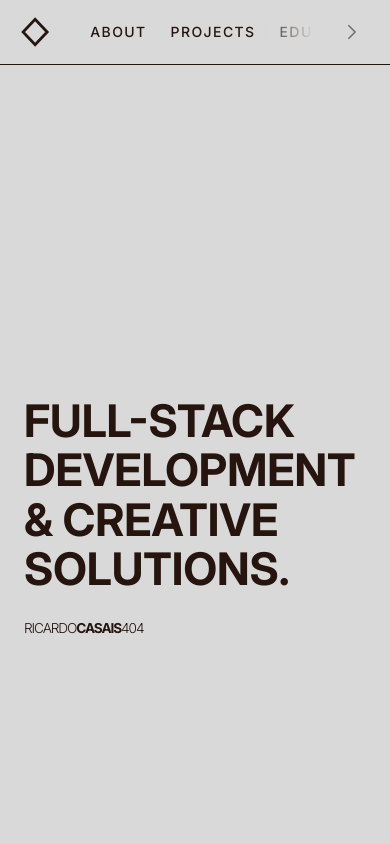
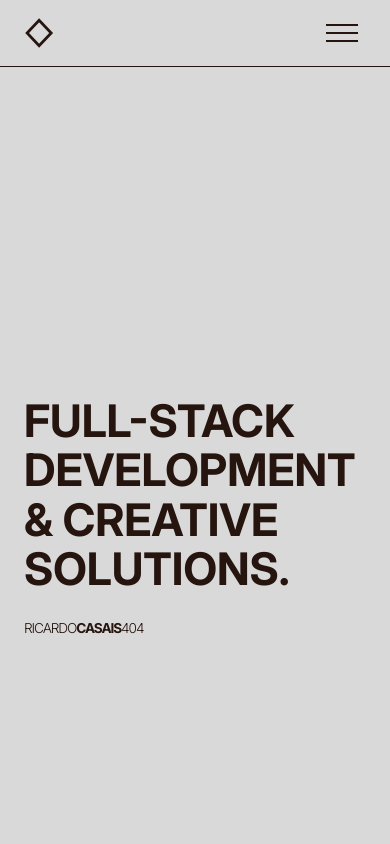
Before and after one commit to RicardoCasais404/personal-portfolio-v2, a Next.js app: page / in a window 390 px wide. Shown: the top 844 px of the page. Built offline with nearby package versions, Linux system fonts and the light colour scheme.

Commit message:
Refactors Navbar component to enhance mobile menu functionality and improve animation effects

```diff
--- a/src/components/Navbar.tsx
+++ b/src/components/Navbar.tsx
@@ -1,10 +1,12 @@
 "use client";
 
 import Link from "next/link";
+import { useState } from "react";
 import { Logo } from "@/components/Logo";
 import { useScrollSpy } from "@/hooks/useScrollSpy";
 import { cn } from "@/lib/utils";
 import { useSmoothScroll } from "@/components/SmoothScroll";
+import { motion, AnimatePresence } from "framer-motion";
 
 const navItems = [
   { name: "About", href: "#about" },
@@ -18,50 +20,74 @@ export function Navbar() {
   const activeSection = useScrollSpy();
   const lenis = useSmoothScroll();
 
+  // ESTADO: Controla se o menu mobile está aberto ou fechado
+  const [isOpen, setIsOpen] = useState(false);
+
   const handleScroll = (
     e: React.MouseEvent<HTMLAnchorElement>,
     href: string
   ) => {
     e.preventDefault();
+    // Ao clicar num link, fechamos o menu mobile primeiro
+    setIsOpen(false);
     if (lenis) {
       lenis.scrollTo(href, { duration: 1.5 });
     }
   };
 
   return (
+    <>
+      {/* --- BARRA FIXA (Header) --- */}
       <aside
         className={cn(
           "fixed left-0 top-0 z-50 flex w-full items-center bg-[#d9d9d9] border-b border-[#26150f]",
-        "flex-row px-5 py-4 gap-10",
-        "md:h-screen md:w-[100px] md:flex-col md:border-b-0 md:border-r md:py-10 md:px-0 md:justify-between md:gap-0"
+          // MOBILE: Barra horizontal simples (Logo esq + Botão dir)
+          "flex-row justify-between px-6 py-4",
+          // DESKTOP: Barra lateral vertical (Como estava antes)
+          "md:h-screen md:w-[100px] md:flex-col md:border-b-0 md:border-r md:py-10 md:px-0 md:justify-between"
         )}
       >
+        {/* 1. LOGÓTIPO (Visível sempre) */}
         <Link
           href="#hero"
           aria-label="Voltar ao topo"
           onClick={(e) => handleScroll(e, "#hero")}
-        className="shrink-0 z-20"
+          className="shrink-0 z-60" // z-60 para ficar acima do menu aberto
         >
           <Logo className="h-8 w-auto transition-transform duration-500 hover:rotate-90 md:h-9" />
         </Link>
 
-      <div className="flex-1 relative overflow-hidden md:overflow-visible md:w-full md:flex-1 md:flex md:flex-col md:items-center md:justify-center">
-        <nav
-          className={cn(
-            "flex items-center",
-            "flex-row w-full overflow-x-auto no-scrollbar gap-6 pr-32 mask-[linear-gradient(to_right,black_85%,transparent_100%)]",
-            "md:w-auto md:flex-col md:gap-10 md:overflow-visible md:pr-0 md:mask-none"
-          )}
+        {/* 2. BOTÃO HAMBÚRGUER (Só Mobile) */}
+        <button
+          onClick={() => setIsOpen(!isOpen)}
+          className="flex flex-col gap-1.5 z-60 md:hidden p-2"
+          aria-label="Toggle Menu"
         >
+          {/* Linhas do hambúrguer que rodam para fazer um X */}
+          <motion.span
+            animate={isOpen ? { rotate: 45, y: 8 } : { rotate: 0, y: 0 }}
+            className="w-8 h-0.5 bg-[#26150f] origin-center"
+          />
+          <motion.span
+            animate={isOpen ? { opacity: 0 } : { opacity: 1 }}
+            className="w-8 h-0.5 bg-[#26150f]"
+          />
+          <motion.span
+            animate={isOpen ? { rotate: -45, y: -8 } : { rotate: 0, y: 0 }}
+            className="w-8 h-0.5 bg-[#26150f] origin-center"
+          />
+        </button>
+
+        {/* 3. NAVEGAÇÃO DESKTOP (Escondida no Mobile) */}
+        <nav className="hidden md:flex md:flex-col md:gap-10 md:items-center">
           {navItems.map((item) => {
             const isActive = activeSection === item.href.substring(1);
-
             return (
               <Link
                 key={item.name}
                 href={item.href}
                 onClick={(e) => handleScroll(e, item.href)}
-                className="group relative flex items-center justify-center shrink-0"
+                className="group relative flex items-center justify-center"
               >
                 <span
                   className={cn(
@@ -71,21 +97,10 @@ export function Navbar() {
                 >
                   {item.name}
                 </span>
-
                 <span
                   className={cn(
                     "absolute bg-[#26150f] transition-all duration-300 ease-out",
-                    "-bottom-2 left-0 h-[0.5px]",
-                    // MUDANÇA: Adicionei group-active:w-full
-                    // Quando tocas (active), a linha enche, tal como no hover.
-                    isActive
-                      ? "w-full"
-                      : "w-0 group-hover:w-full group-active:w-full",
-
-                    "md:left-auto",
-                    "md:bottom-0 md:top-auto",
-                    "md:-right-1",
-                    "md:w-[0.5px] md:group-hover:w-[0.5px]",
+                    "md:left-auto md:bottom-0 md:top-auto md:-right-1 md:w-[0.5px] md:group-hover:w-[0.5px]",
                     isActive ? "md:h-full" : "md:h-0 md:group-hover:h-full"
                   )}
                 />
@@ -93,24 +108,40 @@ export function Navbar() {
             );
           })}
         </nav>
+      </aside>
 
-        <div className="absolute top-0 right-0 h-full flex items-center justify-end w-28 bg-linear-to-l from-[#d9d9d9] via-[#d9d9d9] to-transparent pointer-events-none md:hidden">
-          <svg
-            xmlns="http://www.w3.org/2000/svg"
-            fill="none"
-            viewBox="0 0 24 24"
-            strokeWidth={2}
-            stroke="currentColor"
-            className="w-5 h-5 text-[#26150f] animate-pulse mr-2"
+      {/* --- MENU FULLSCREEN MOBILE (Overlay) --- */}
+      <AnimatePresence>
+        {isOpen && (
+          <motion.div
+            initial={{ opacity: 0, y: "-100%" }} // Entra de cima
+            animate={{ opacity: 1, y: 0 }}
+            exit={{ opacity: 0, y: "-100%" }} // Sai para cima
+            transition={{ duration: 0.5, ease: [0.22, 1, 0.36, 1] }}
+            // Fixed inset-0: Cobre o ecrã todo. z-50: Fica por baixo do Logo/Botão (que são z-60)
+            className="fixed inset-0 z-50 bg-[#d9d9d9] flex flex-col justify-center px-6 md:hidden"
           >
-            <path
-              strokeLinecap="round"
-              strokeLinejoin="round"
-              d="M8.25 4.5l7.5 7.5-7.5 7.5"
-            />
-          </svg>
-        </div>
-      </div>
-    </aside>
+            <nav className="flex flex-col gap-8 items-end">
+              {navItems.map((item, index) => (
+                <motion.div
+                  key={item.name}
+                  initial={{ opacity: 0, x: 50 }}
+                  animate={{ opacity: 1, x: 0 }}
+                  transition={{ delay: 0.1 + index * 0.1 }} // Cascata
+                >
+                  <Link
+                    href={item.href}
+                    onClick={(e) => handleScroll(e, item.href)}
+                    className="text-4xl font-extrabold uppercase tracking-tight text-[#26150f]"
+                  >
+                    {item.name}
+                  </Link>
+                </motion.div>
+              ))}
+            </nav>
+          </motion.div>
+        )}
+      </AnimatePresence>
+    </>
   );
 }
```
Lines whose indentation alone changed are shown as unchanged.
